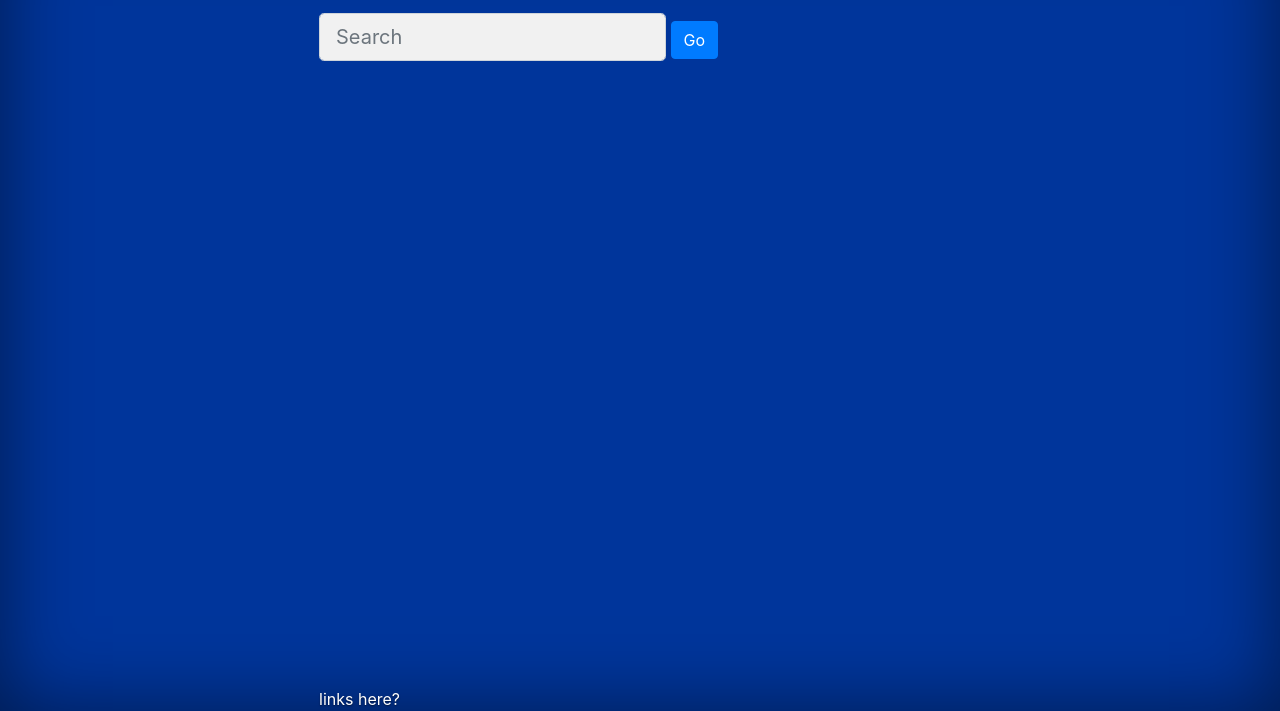
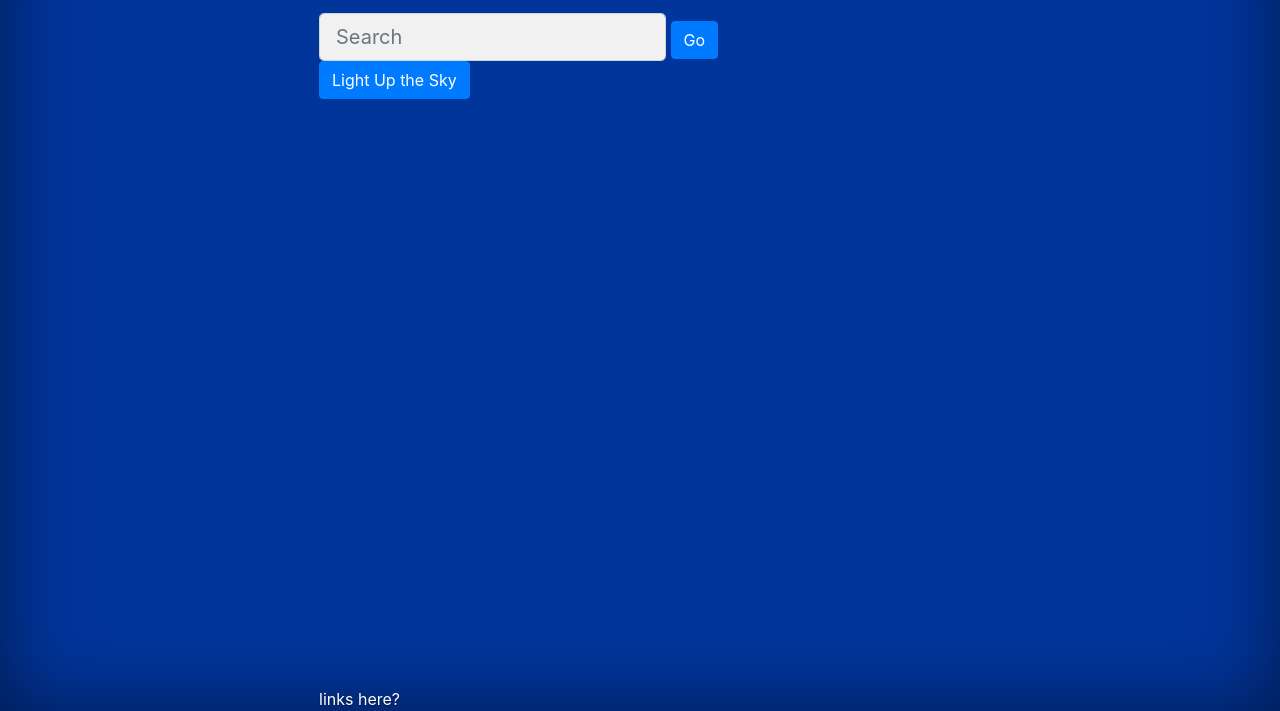
Before and after one commit to stargazing-tapestry/stargazing-static, a plain HTML site: page src/index.html in a window 1280 px wide. Shown: the part 89-800 px from the top of the page. Drawn offline with nearby package versions, Linux system fonts and the light colour scheme.

Commit message:
add simple button that submits request

```diff
--- a/src/index.html
+++ b/src/index.html
@@ -24,6 +24,7 @@
         <div class="col-sm-12">
           <h1 class="cover-heading">Look up!</h1>
           <p class="lead">What can you see?</p>
+
         </div>
         <div class="search-box">
           <input type="text" class="form-control form-control-lg" id="search-input" placeholder="Search">
@@ -31,6 +32,9 @@
           <datalist id="suggestions_list">
           </datalist>
           <button class="btn btn-primary search-btn" onclick="fetch();">Go</button>
+        <div>
+          <button class="btn btn-primary search-btn" onclick="sendToServer();">Light Up the Sky</button>
+        </div>
     </main>
 
     <footer>
@@ -45,7 +49,7 @@
     </div>
 
     <!-- jQuery first, then Popper.js, then Bootstrap JS -->
-    <script src="https://code.jquery.com/jquery-3.2.1.slim.min.js" integrity="sha384-KJ3o2DKtIkvYIK3UENzmM7KCkRr/rE9/Qpg6aAZGJwFDMVNA/GpGFF93hXpG5KkN" crossorigin="anonymous"></script>
+    <script src="https://code.jquery.com/jquery-3.2.1.min.js" integrity="sha256-hwg4gsxgFZhOsEEamdOYGBf13FyQuiTwlAQgxVSNgt4=" crossorigin="anonymous"></script>
     <script src="https://cdnjs.cloudflare.com/ajax/libs/popper.js/1.12.9/umd/popper.min.js" integrity="sha384-ApNbgh9B+Y1QKtv3Rn7W3mgPxhU9K/ScQsAP7hUibX39j7fakFPskvXusvfa0b4Q" crossorigin="anonymous"></script>
     <script src="https://maxcdn.bootstrapcdn.com/bootstrap/4.0.0/js/bootstrap.min.js" integrity="sha384-JZR6Spejh4U02d8jOt6vLEHfe/JQGiRRSQQxSfFWpi1MquVdAyjUar5+76PVCmYl" crossorigin="anonymous"></script>
   </body>
--- a/src/index.js
+++ b/src/index.js
@@ -174,3 +174,10 @@ function openDetails() {
 function closeDetails() {
   document.getElementById("search-details").style.width = "0%";
 }
+
+function sendToServer() {
+  $.post('/starGaze', {
+    'constellation': 'a',
+    'colour': '#ff3311'
+  });
+}
```
